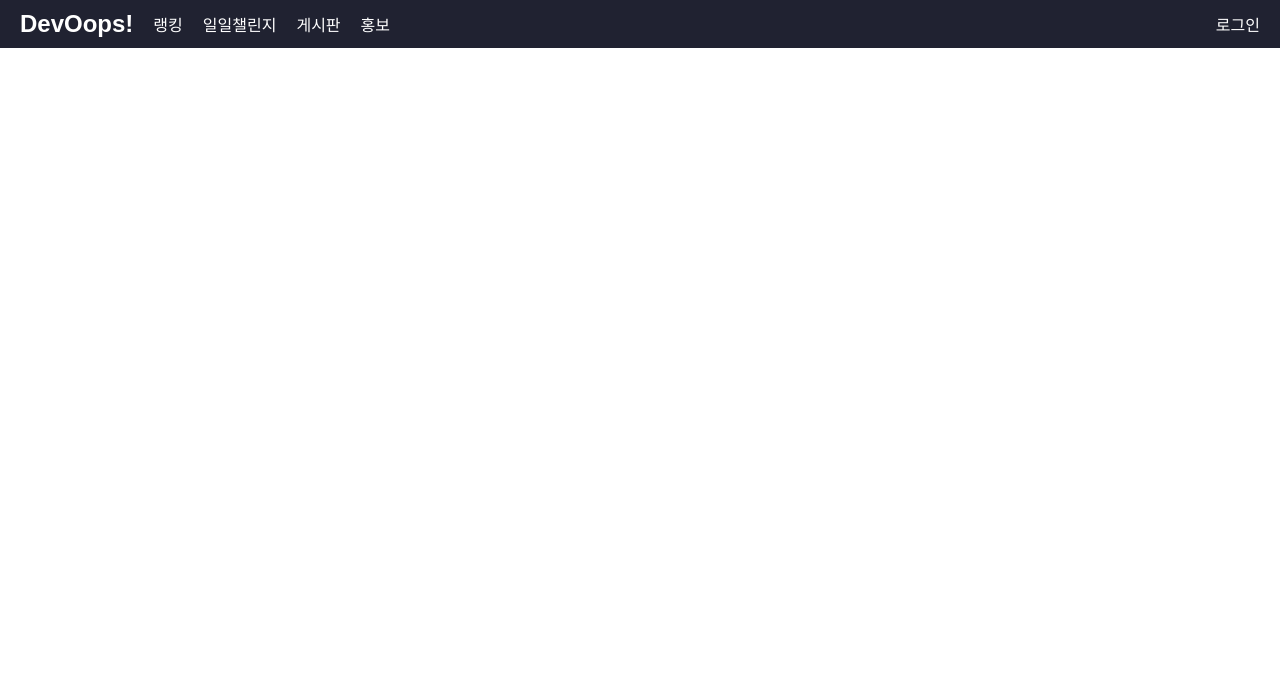
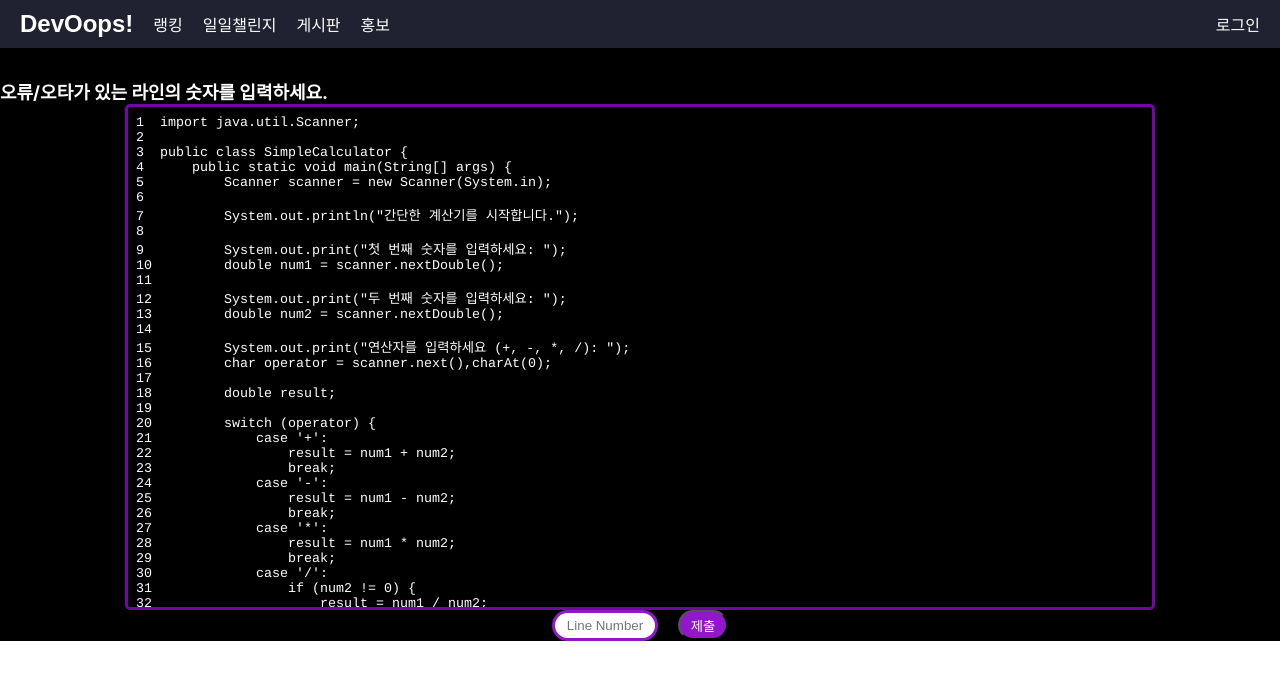
Before and after one commit to yuseong95/DevOops_New, a React (Create React App) app: page /findError in a window 1280 px wide. Shown: the top 680 px of the page. Built offline with nearby package versions, Linux system fonts and the light colour scheme.

Commit message:
코드문제 삽입

```diff
--- a/src/App.js
+++ b/src/App.js
@@ -1,8 +1,8 @@
-import logo from './logo.svg';
-import './App.css';
-import { Route, Routes } from 'react-router-dom';
-import Header from './components/Header';
-import Home from './routes/Home';
+import "./App.css";
+import { Route, Routes } from "react-router-dom";
+import Header from "./components/Header";
+import Home from "./routes/Home";
+import ErrorGame from "./routes/ErrorGame";
 
 function App() {
   return (
@@ -10,6 +10,7 @@ function App() {
       <Header />
       <Routes>
         <Route path="/" element={<Home />} />
+        <Route path="/findError" element={<ErrorGame />} />
       </Routes>
     </>
   );
--- a/src/routes/ErrorGame.js
+++ b/src/routes/ErrorGame.js
@@ -1,7 +1,53 @@
-import React from "react";
+import React, { useEffect, useState } from "react";
+import "./css/ErrorGame.css";
 
 const ErrorGame = () => {
-  return <div>ErrorGame</div>;
+  const [fileContent, setFileContent] = useState("");
+
+  // test.txt 파일 내용 가져오기
+  useEffect(() => {
+    fetch("/test.txt")
+      .then((response) => {
+        if (!response.ok) {
+          throw new Error("파일 불러오기 실패");
+        }
+        return response.text(); // 텍스트로 응답을 읽음
+      })
+      .then((text) => {
+        setFileContent(text); // 파일 내용을 상태에 저장
+      })
+      .catch((error) => {
+        console.error(error);
+      });
+  }, []);
+
+  // 복사 이벤트 방지
+  const handleCopy = (event) => {
+    event.preventDefault();
+    alert("복사는 불가능합니다.");
+  };
+
+  return (
+    <div className="errorGame">
+      <div className="top">
+        <div className="title">오류/오타가 있는 라인의 숫자를 입력하세요.</div>
+        <div className="timer">타이머</div>
+      </div>
+      <div className="errorCode">
+        <textarea
+          className="code-textarea"
+          placeholder="문제코드"
+          disabled
+          onCopy={handleCopy} // 복사 이벤트 방지
+          value={fileContent}
+        />
+      </div>
+      <div className="input">
+        <input type="text" className="input-field" placeholder="Line Number" />
+        <button className="input-button">제출</button>
+      </div>
+    </div>
+  );
 };
 
 export default ErrorGame;
--- /dev/null
+++ b/src/routes/css/ErrorGame.css
@@ -0,0 +1,67 @@
+.errorGame {
+  display: flex;
+  flex-direction: column;
+  align-items: center;
+  background-color: black;
+}
+
+/* 문제 가이드 & 타이머 */
+.top {
+  width: 100%;
+  display: flex;
+  justify-content: space-between;
+  align-items: center;
+  margin-top: 30px;
+}
+
+.title {
+  font-size: 18px; /* 글씨 크기 조정 */
+  font-weight: bold; /* 글씨 두께 조정 */
+  color: white;
+}
+
+/* 에러찾기 문제 부분 */
+.errorCode {
+  width: 80%;
+  height: 500px;
+  color: white;
+  border: solid 3px rgb(114, 7, 164);
+  border-radius: 5px;
+}
+
+.code-textarea {
+  width: 100%;
+  height: 100%;
+  background-color: black;
+  color: white;
+  padding: 8px;
+  border: none;
+  border-radius: 5px;
+  font-family: "D2coding", Courier, monospace;
+  resize: none; /* 크기 조절 비활성화 */
+  box-sizing: border-box; /* 패딩과 테두리가 요소의 전체 너비와 높이에 포함되도록 설정 */
+}
+
+/* 정답라인 입력 부분 */
+.input {
+  display: flex;
+  gap: 20px;
+}
+
+.input-field {
+  width: 80px;
+  border-radius: 20px;
+  padding: 5px 10px;
+  color: rgb(145, 23, 202);
+  text-align: center;
+  border: solid 3px rgb(145, 23, 202);
+}
+
+.input-button {
+  width: 50px;
+  height: 30px;
+  color: white;
+  border-radius: 20px;
+  background-color: rgb(145, 23, 202);
+  /* border: solid 3px rgb(145, 23, 202); */
+}
```
Also changed, not shown: public/test.txt (added).
